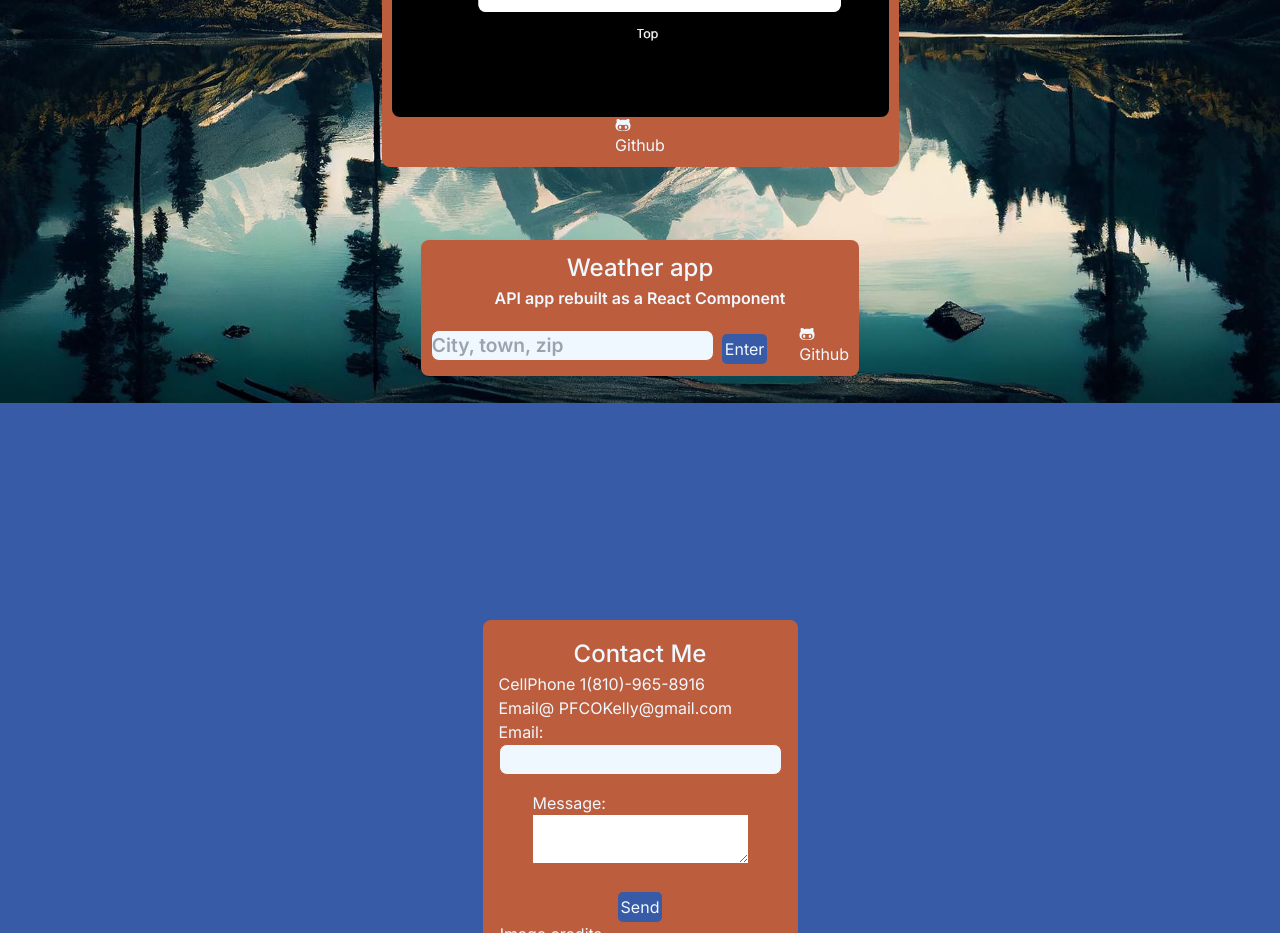
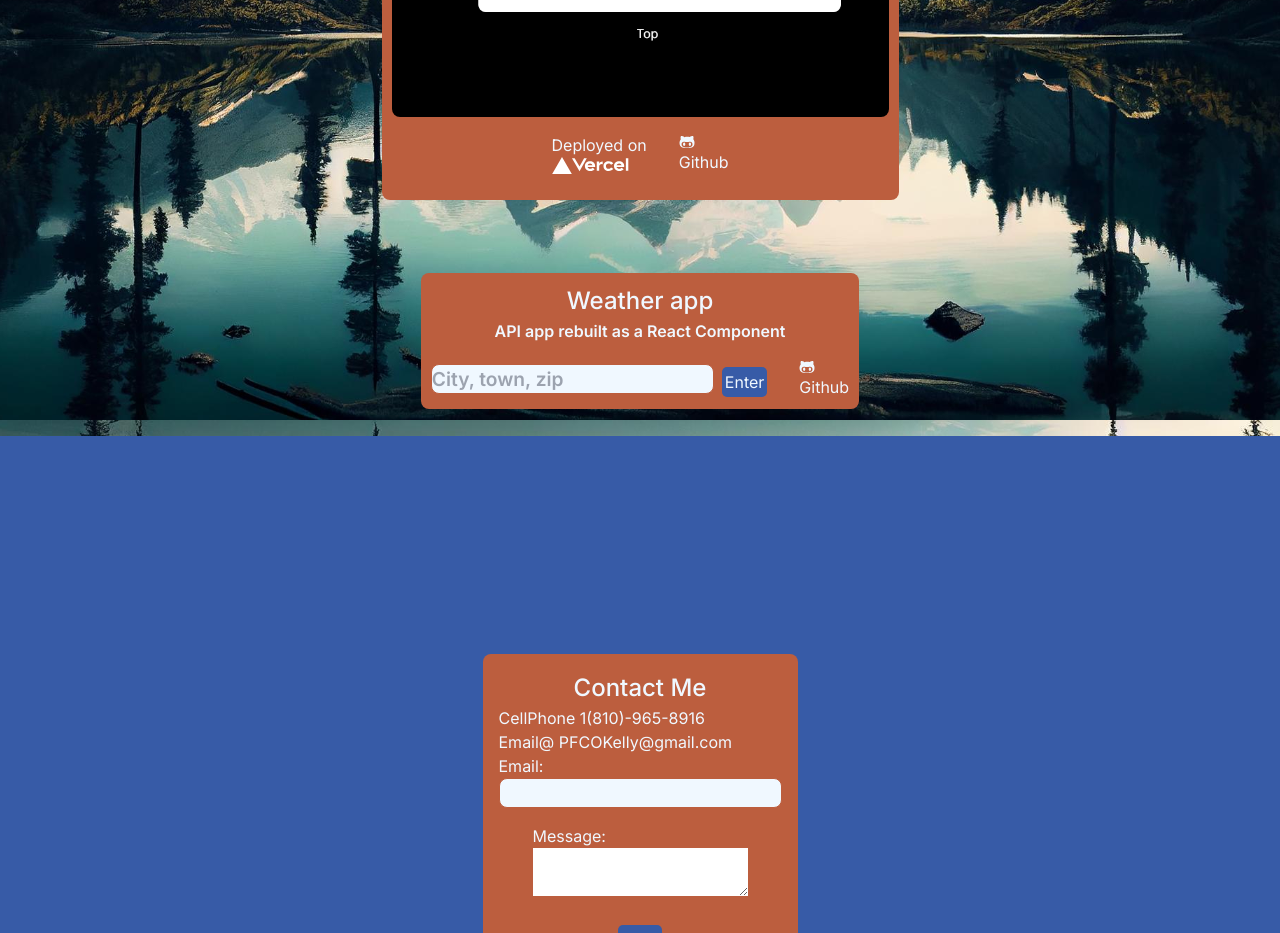
Before and after one commit to WoollyCoyote/Portfolio, a Next.js app: page / in a window 1280 px wide. Shown: the part 1980-2913 px from the top of the page. Built offline with nearby package versions, Linux system fonts and the light colour scheme.

Commit message:
fixed blog links

```diff
--- a/src/components/portfolio/portfolio.js
+++ b/src/components/portfolio/portfolio.js
@@ -51,7 +51,9 @@ const Portfolio = () => {
         </p>
         <div className="Oillinks center">
           <div className="oilLinkLive">
+
             <Link href="https://nextcrud-sage.vercel.app">Deployed on</Link>
+
             <svg
               xmlns="http://www.w3.org/2000/svg"
               fill="none"
@@ -86,13 +88,27 @@ const Portfolio = () => {
         height={500}
         alt="blog screen shot"
         />
+        <div className="Oillinks center">
 
-        {/* oillife links */}
+        <div className="oilLinkLive">
+          <Link href="https://blog-gamma-sand-84.vercel.app/">Deployed on</Link>
+          <svg
+              xmlns="http://www.w3.org/2000/svg"
+              fill="none"
+              viewBox="0 0 353 64"
+              >
+                 <path
+                fill="white"
+                d="M141 16c-11 0-19 7-19 18s9 18 20 18c7 0 13-3 16-7l-7-5c-2 3-6 4-9 4-5 0-9-3-10-7h28v-3c0-11-8-18-19-18zm-9 15c1-4 4-7 9-7s8 3 9 7h-18zm117-15c-11 0-19 7-19 18s9 18 20 18c6 0 12-3 16-7l-8-5c-2 3-5 4-8 4-5 0-9-3-11-7h28l1-3c0-11-8-18-19-18zm-10 15c2-4 5-7 10-7s8 3 9 7h-19zm-39 3c0 6 4 10 10 10 4 0 7-2 9-5l8 5c-3 5-9 8-17 8-11 0-19-7-19-18s8-18 19-18c8 0 14 3 17 8l-8 5c-2-3-5-5-9-5-6 0-10 4-10 10zm83-29v46h-9V5h9zM37 0l37 64H0L37 0zm92 5-27 48L74 5h10l18 30 17-30h10zm59 12v10l-3-1c-6 0-10 4-10 10v15h-9V17h9v9c0-5 6-9 13-9z"
+                />
+                </svg>
+                </div>
           <div id="githubLink" className="oilLinkGit">
             <FaGithubAlt />
-            <Link href="https://github.com/WoollyCoyote/nextcrud.git">
+            <Link href="https://github.com/WoollyCoyote/Blog">
               Github
             </Link>
+            </div>
           </div>
         </div>
 </div>
```
